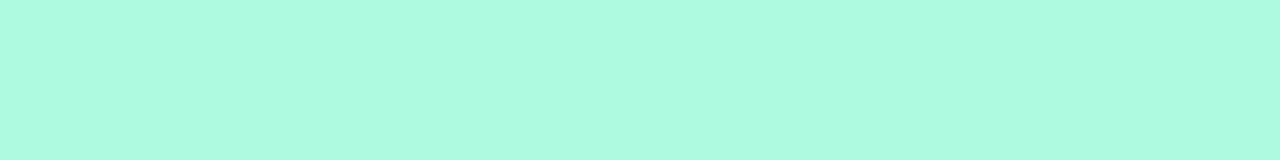
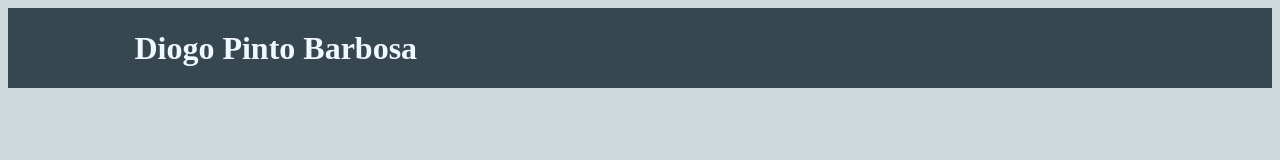
Before and after one commit to diogopb/fundamentos-01-projeto-lessons-learned, a website: page index.html in a window 1280 px wide. Drawn offline with Linux system fonts and the light colour scheme.

Commit message:
barra superior adicionada

```diff
--- a/index.html
+++ b/index.html
@@ -7,6 +7,10 @@
     <link rel="stylesheet" href="style.css">
 </head>
 <body>
-
+    <header>
+        <div id="h-titulo">
+            <h1>Diogo Pinto Barbosa</h1>
+        </div>
+    </header>
 </body>
 </html>
--- a/style.css
+++ b/style.css
@@ -1,3 +1,20 @@
 body {
-    background-color: rgb(173, 250, 224);
+    background-color: #CFD8DC;
 }
+
+header {
+    width: 100%;
+    height: 80px;
+    background-color: #37474F;
+    display: flex;
+    justify-content: center;
+    align-items: center;
+}
+
+h1 {
+    color: aliceblue;
+}
+
+#h-titulo{
+    width: 80%;
+}
```
